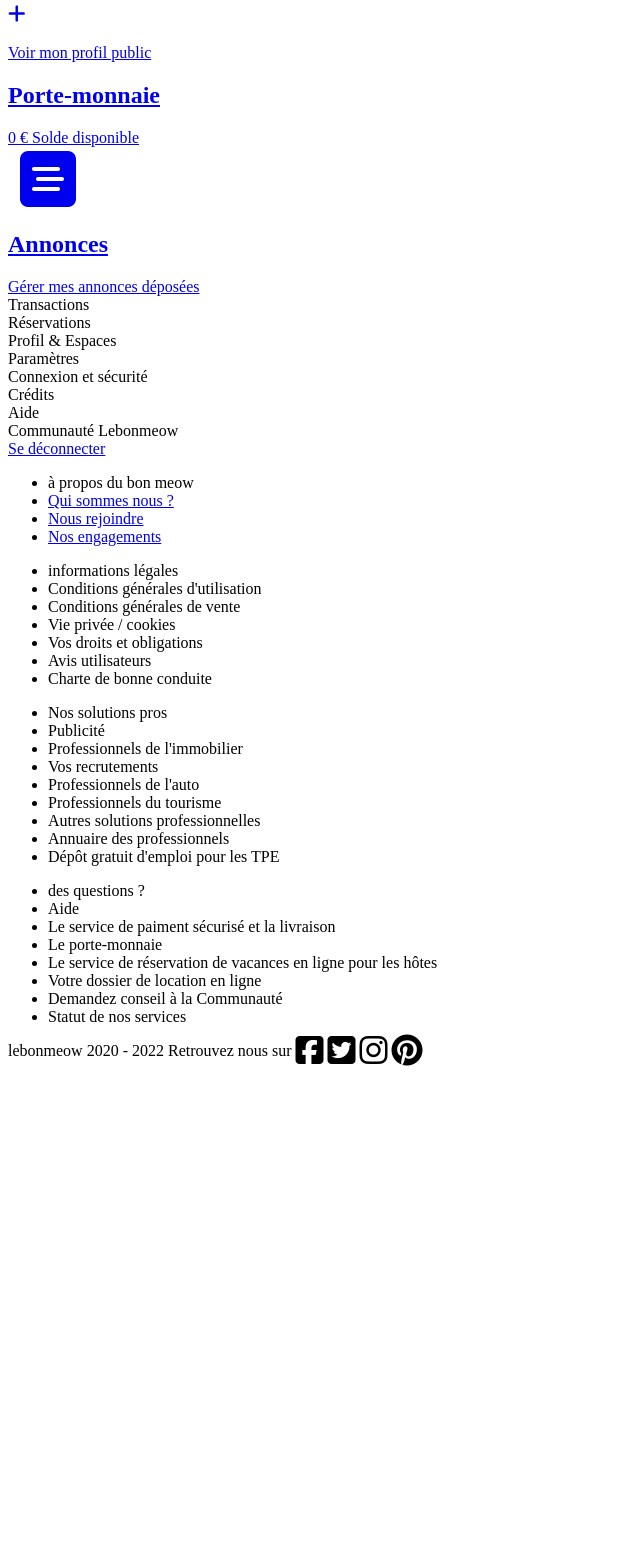
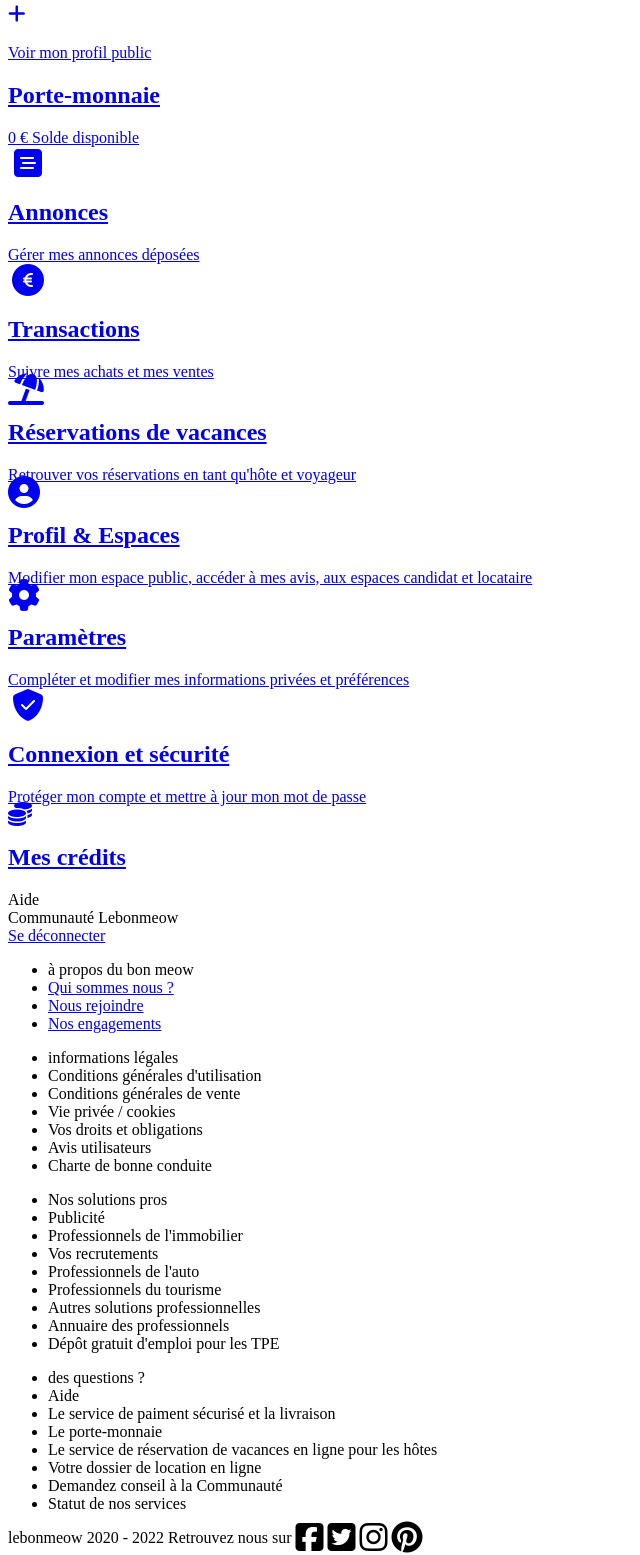
Before and after one commit to Lutheen/lebonmeow, a Symfony app: template templates/profile/index.html.twig in a window 1280 px wide. Shown: the part 487-2042 px from the top of the page, without its empty margins (0-640 px from the left). Before the commit the page ends 1553 px from the top, so only its background shows below. Run offline with Twig, Linux system fonts and the light colour scheme; the template is opened without the code that fills it, so the values that code supplies are empty; some libraries are stand-ins or nearby versions.

Commit message:
page profile css almost done

```diff
--- a/assets/styles/components/colors.css
+++ b/assets/styles/components/colors.css
@@ -7,7 +7,7 @@
     --body-background-color: #fafafa;
     /* box-shadow gradient */
     --gradient: rgb(26, 26, 26, 0.08) 0px -1px 4px 0px, rgb(26, 26, 26, 0.12) 0px 4px 8px 0px;
-    --gradient-darker: rgb(26, 26, 26, 0.15) 0px -1px 4px 0px, rgb(26, 26, 26, 0.20) 0px 4px 8px 0px;
+    --gradient-darker: rgb(26, 26, 26, 0.12) 0px -1px 8px 0px, rgb(0, 0, 0, 0.14) 0px 4px 8px 0px;
     /* footer */
     --footer-background-color: #474747;
     --footer-border-color: #a8b4c0;
@@ -19,4 +19,6 @@
     --alert-success-color: #0f6166;
     --alert-danger-background: #F8D7DA;
     --alert-danger-color: #B55429;
+    /* icons */
+    --icons-grey: #bec1d2;
 }
--- a/templates/profile/index.html.twig
+++ b/templates/profile/index.html.twig
@@ -30,35 +30,100 @@
         <a href="/">{# todo route products #}
             <div class="profile-cards secondary-cards">
                 <div class="profile-cards-icons">
-                    <span class="fa-stack fa-2x">
+                    <span class="fa-stack fa-1x">
                         <i class="fa-solid fa-square fa-stack-2x"></i>
                         <i class="fa-solid fa-bars-staggered fa-stack-1x fa-inverse"></i>
                     </span>
                 </div>
                 <div class="profile-cards-text-content">
-                <h2 class="profile-cards-titles">Annonces</h2>
-                <span class="profile-cards-description">Gérer mes annonces déposées</span>
+                    <h2 class="profile-cards-titles">Annonces</h2>
+                    <span class="profile-cards-description">Gérer mes annonces déposées</span>
                 </div>
             </div>
         </a>
     </div>
-    <div class="profile-cards deals-card">
-        Transactions
+    <div class="deals-card">
+        <a href="/">{# todo route deals #}
+            <div class="profile-cards secondary-cards">
+                <div class="profile-cards-icons">
+                    <span class="fa-stack fa-1x">
+                        <i class="fa-solid fa-circle fa-stack-2x"></i>
+                        <i class="fa-solid fa-euro-sign fa-stack-1x fa-inverse"></i>
+                    </span>
+                </div>
+                <div class="profile-cards-text-content">
+                    <h2 class="profile-cards-titles">Transactions</h2>
+                    <span class="profile-cards-description">Suivre mes achats et mes ventes</span>
+                </div>
+            </div>
+        </a>
     </div>
-    <div class="profile-cards bookings-card">
-        Réservations
+    <div class="bookings-card">
+        <a href="/">{# todo route bookings #}
+            <div class="profile-cards secondary-cards">
+                <div class="profile-cards-icons">
+                    <i class="fa-solid fa-umbrella-beach fa-2xl"></i>
+                </div>
+                <div class="profile-cards-text-content">
+                    <h2 class="profile-cards-titles">Réservations de vacances</h2>
+                    <span class="profile-cards-description">Retrouver vos réservations en tant qu'hôte et voyageur</span>
+                </div>
+            </div>
+        </a>
     </div>
-    <div class="profile-cards spaces-card">
-        Profil & Espaces
+    <div class="spaces-card">
+        <a href="/">{# todo route spaces #}
+            <div class="profile-cards secondary-cards">
+                <div class="profile-cards-icons">
+                    <i class="fa-solid fa-circle-user fa-2xl"></i>
+                </div>
+                <div class="profile-cards-text-content">
+                    <h2 class="profile-cards-titles">Profil & Espaces</h2>
+                    <span class="profile-cards-description">Modifier mon espace public, accéder à mes avis, aux espaces candidat et locataire</span>
+                </div>
+            </div>
+        </a>
     </div>
-    <div class="profile-cards settings-card">
-        Paramètres
+    <div class="settings-card">
+        <a href="/">{# todo route settings #}
+            <div class="profile-cards secondary-cards">
+                <div class="profile-cards-icons">
+                    <i class="fa-solid fa-gear fa-2xl"></i>
+                </div>
+                <div class="profile-cards-text-content">
+                    <h2 class="profile-cards-titles">Paramètres</h2>
+                    <span class="profile-cards-description">Compléter et modifier mes informations privées et préférences</span>
+                </div>
+            </div>
+        </a>
     </div>
-    <div class="profile-cards security-card">
-        Connexion et sécurité
+    <div class="security-card">
+        <a href="/">{# todo route security #}
+            <div class="profile-cards secondary-cards">
+                <div class="profile-cards-icons">
+                    <span class="fa-stack fa-1x">
+                        <i class="fa-solid fa-shield fa-stack-2x"></i>
+                        <i class="fa-solid fa-check fa-inverse fa-stack-1x"></i>
+                    </span>
+                </div>
+                <div class="profile-cards-text-content">
+                    <h2 class="profile-cards-titles">Connexion et sécurité</h2>
+                    <span class="profile-cards-description">Protéger mon compte et mettre à jour mon mot de passe</span>
+                </div>
+            </div>
+        </a>
     </div>
-    <div class="profile-cards credits-card">
-        Crédits
+    <div class="credits-card">
+        <a href="/">{# todo route credits #}
+            <div class="profile-cards secondary-cards tertiary-cards">
+                <div class="profile-cards-icons">
+                    <i class="fa-solid fa-coins fa-xl"></i>
+                </div>
+                <div class="profile-cards-text-content">
+                    <h2 class="profile-cards-titles">Mes crédits</h2>
+                </div>
+            </div>
+        </a>
     </div>
     <div class="profile-cards assistance-card">
         Aide
```
Also changed, not shown: assets/styles/components/profile.css (+65 -8 lines).
